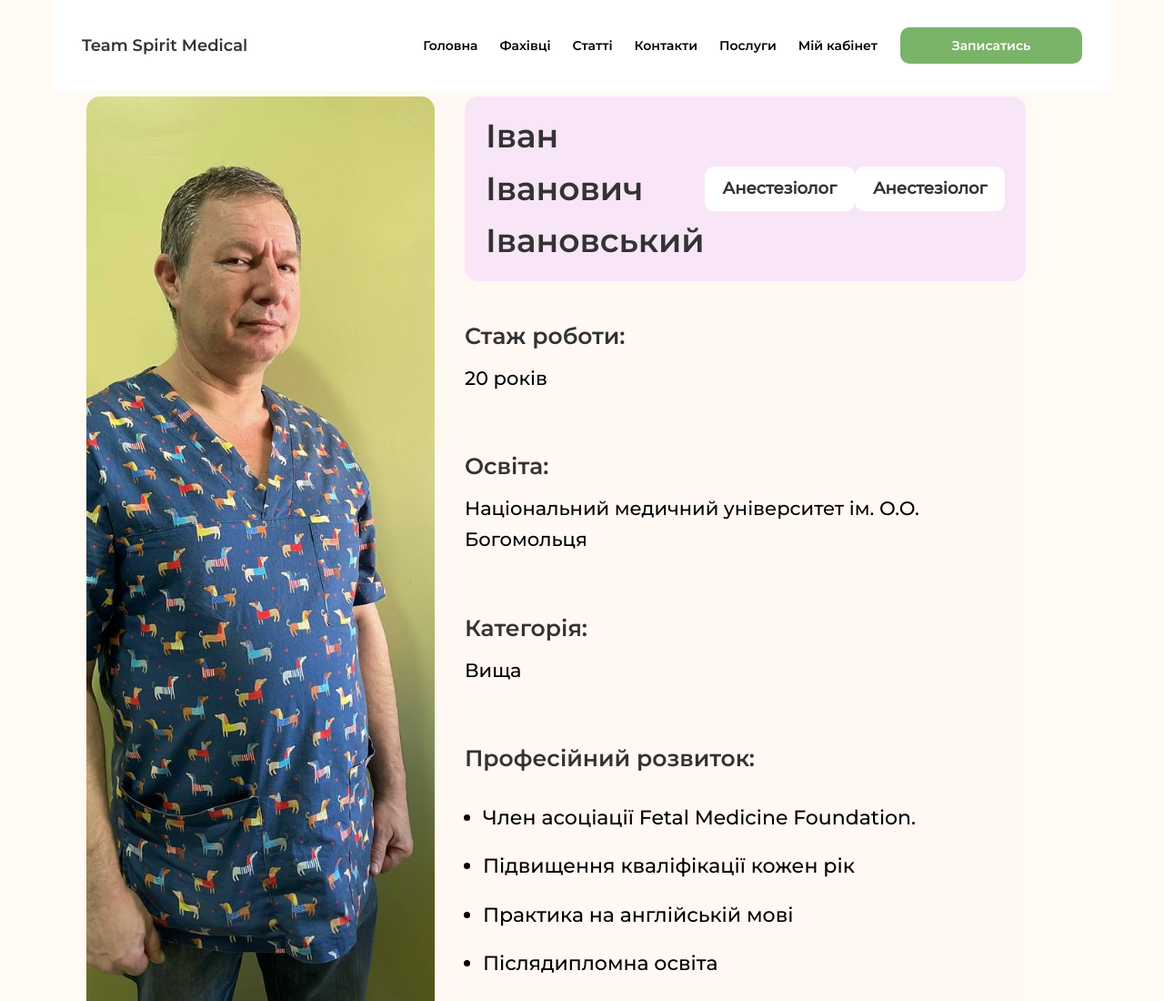
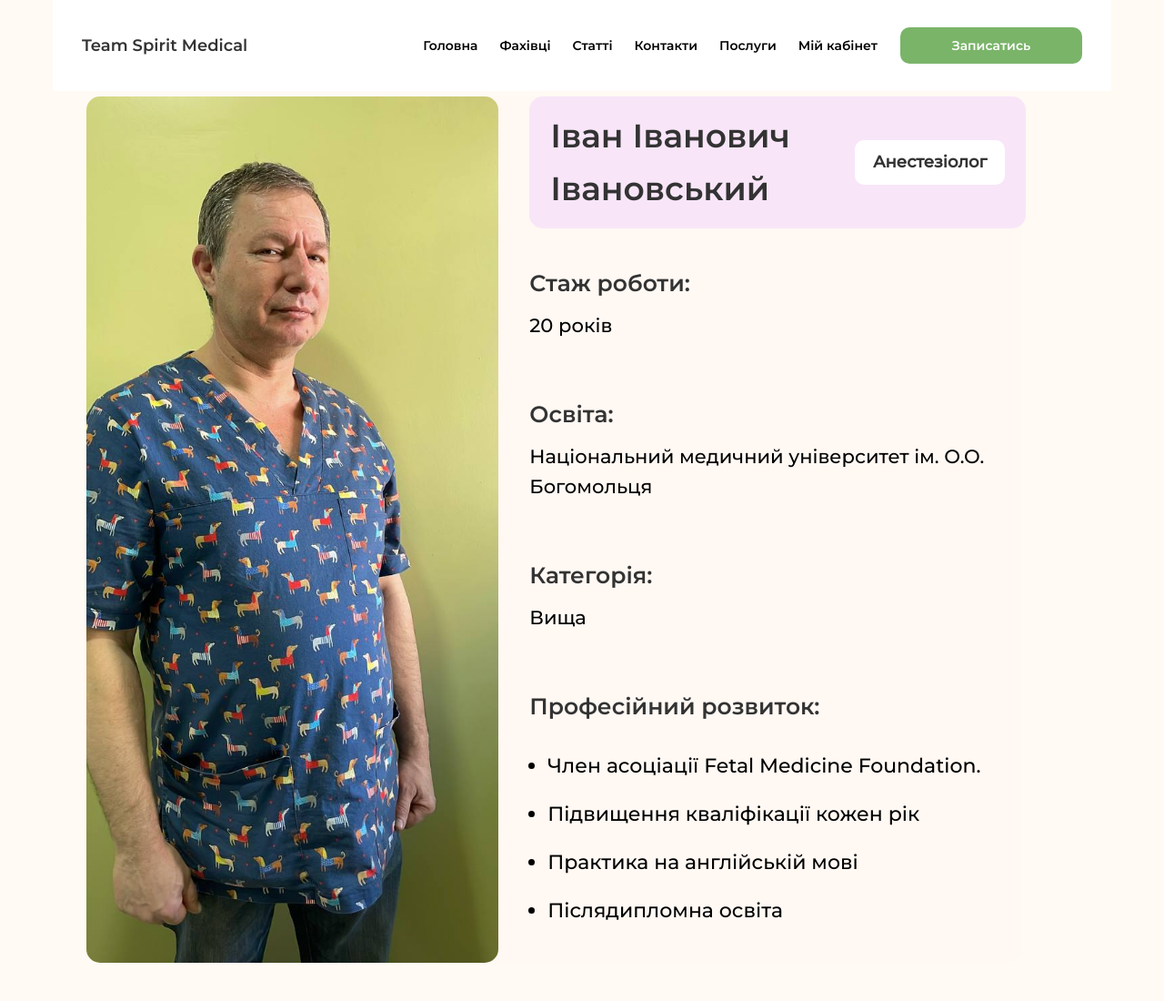
Before and after one commit to v1kv1k/hospitalprealpha, a plain HTML site: page pages/doctor.html in a window 1280 px wide. Shown: the top 1100 px of the page at 91% size. Drawn offline with Linux system fonts and the light colour scheme.

Commit message:
Update doctor.html

```diff
--- a/pages/doctor.html
+++ b/pages/doctor.html
@@ -47,7 +47,6 @@
             <div class="doctor-info">
                 <div class="doctor-header">
                     <h1>Іван Іванович Івановський</h1>
-                    <span class="specialty">Анестезіолог</span>
                     <span class="specialty">Анестезіолог</span>
                 </div>
 
```
